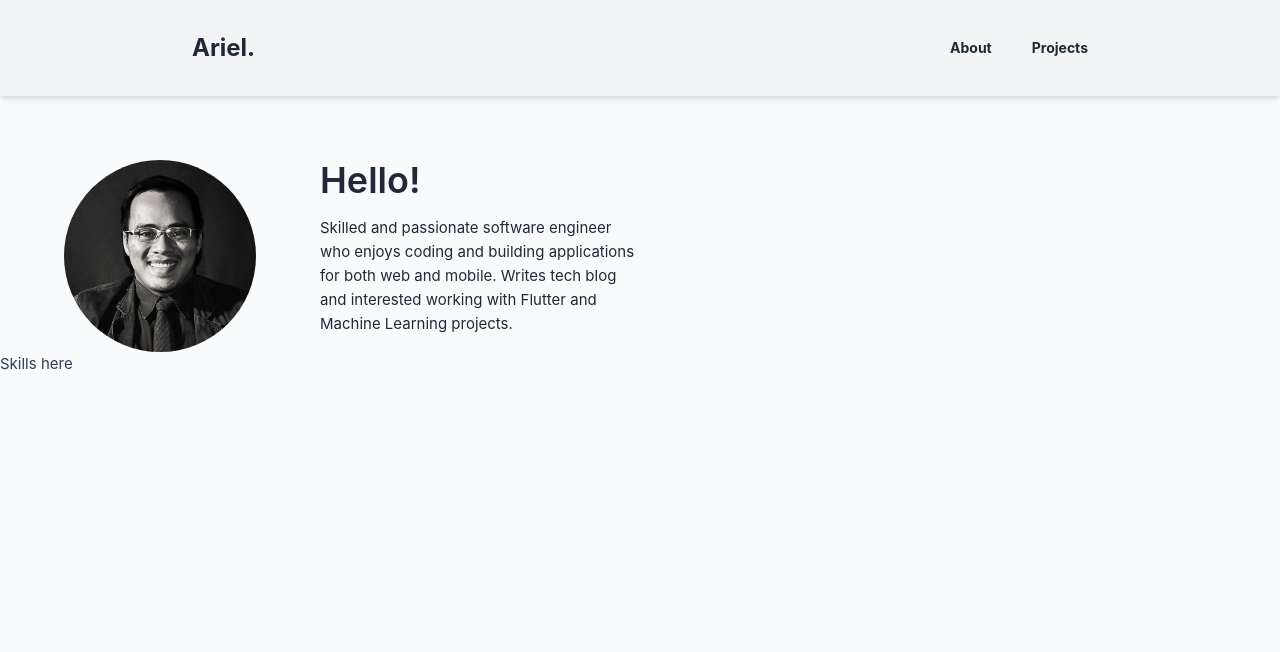
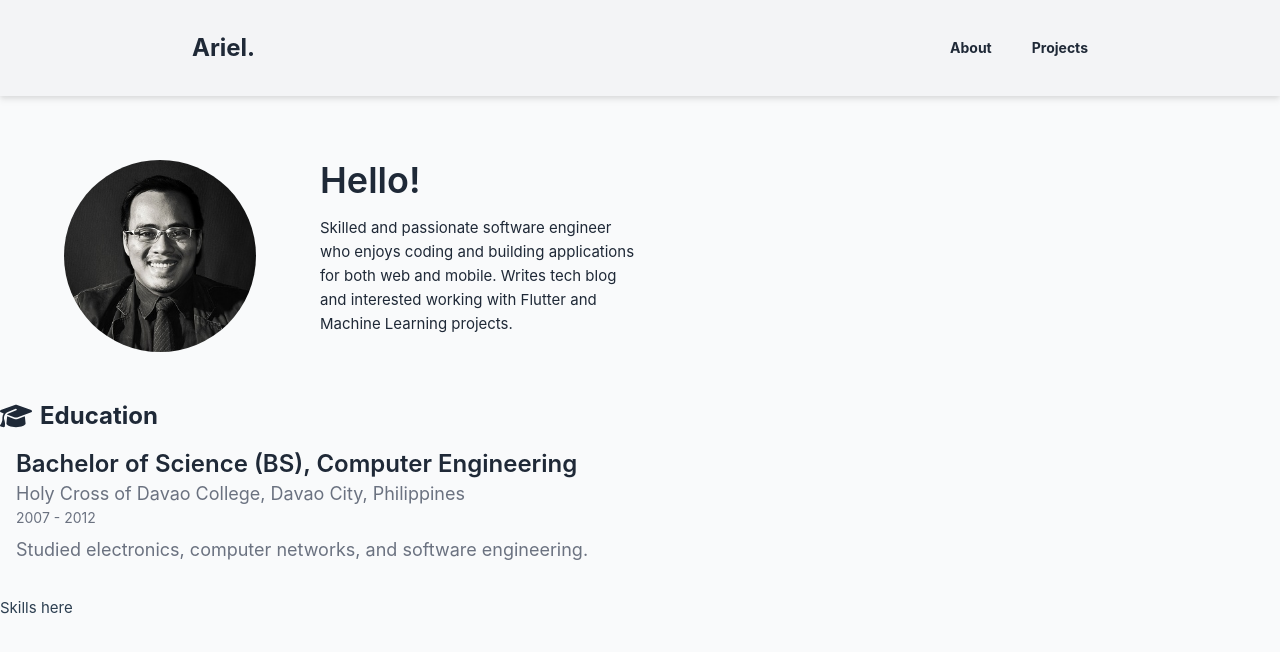
Before and after one commit to arielmagbanua/vue-portfolio, a Vue app: page / in a window 1280 px wide. Shown: the top 652 px of the page. Built offline with nearby package versions, Linux system fonts and the light colour scheme.

Commit message:
Added education section.

```diff
--- a/src/views/AboutView.vue
+++ b/src/views/AboutView.vue
@@ -8,6 +8,20 @@ import ProfileIntroduction from '@/components/ProfileIntroduction.vue';
       <div class="grid grid-cols-1">
         <ProfileIntroduction />
         <!-- Education and Contact Info -->
+        <div class="grid grid-cols-1 py-8">
+          <div class="flex flex-auto py-4">
+            <font-awesome-icon icon="fa-solid fa-graduation-cap" class="text-gray-800 w-8 h-8 mr-2" />
+            <h2 class="text-gray-800 text-2xl font-bold">Education</h2>
+          </div>
+          <div class="grid grid-cols-1 ml-4">
+            <h3 class="text-gray-800 text-2xl font-semibold">Bachelor of Science (BS), Computer Engineering</h3>
+            <h4 class="text-gray-500 text-lg">Holy Cross of Davao College, Davao City, Philippines</h4>
+            <h5 class="text-gray-500 text-sm mb-2">2007 - 2012</h5>
+            <p class="text-gray-500 text-lg">
+              Studied electronics, computer networks, and software engineering.
+            </p>
+          </div>
+        </div>
       </div>
     </div>
     <div class="skills">
```
